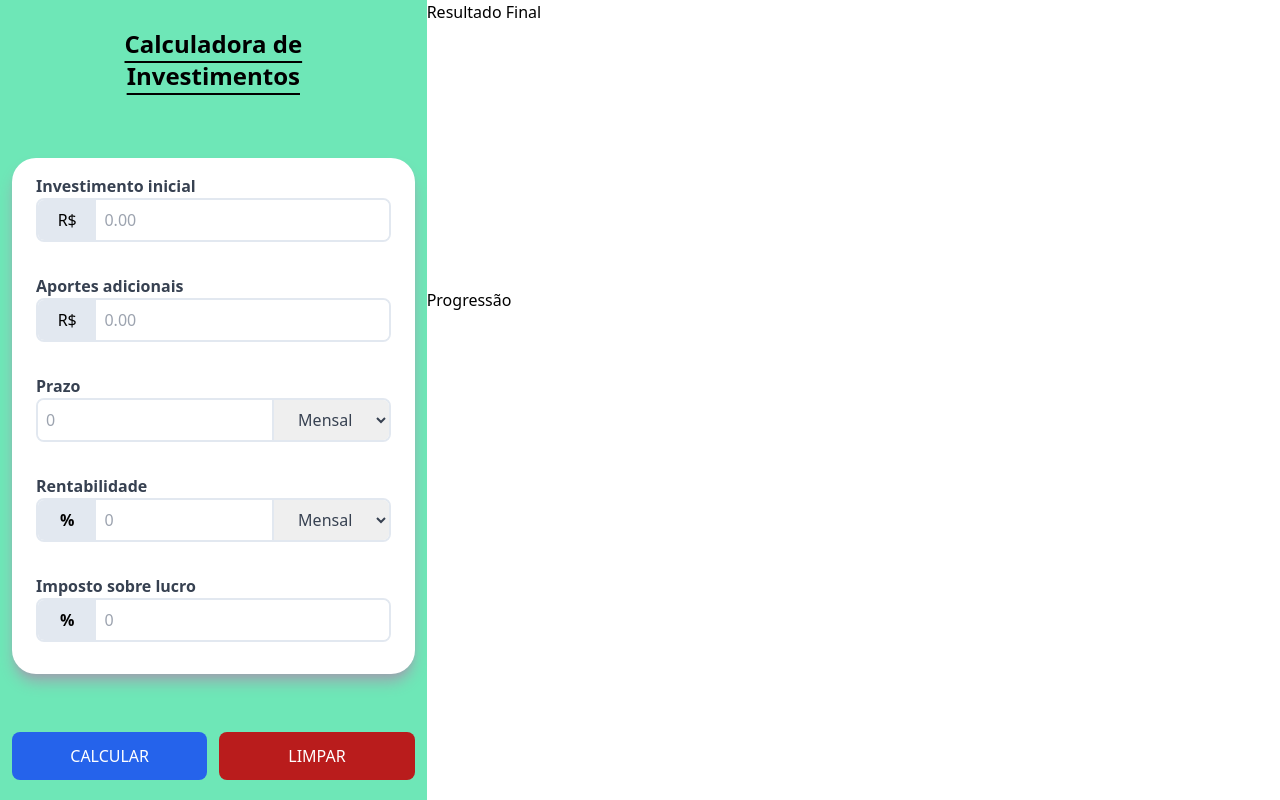
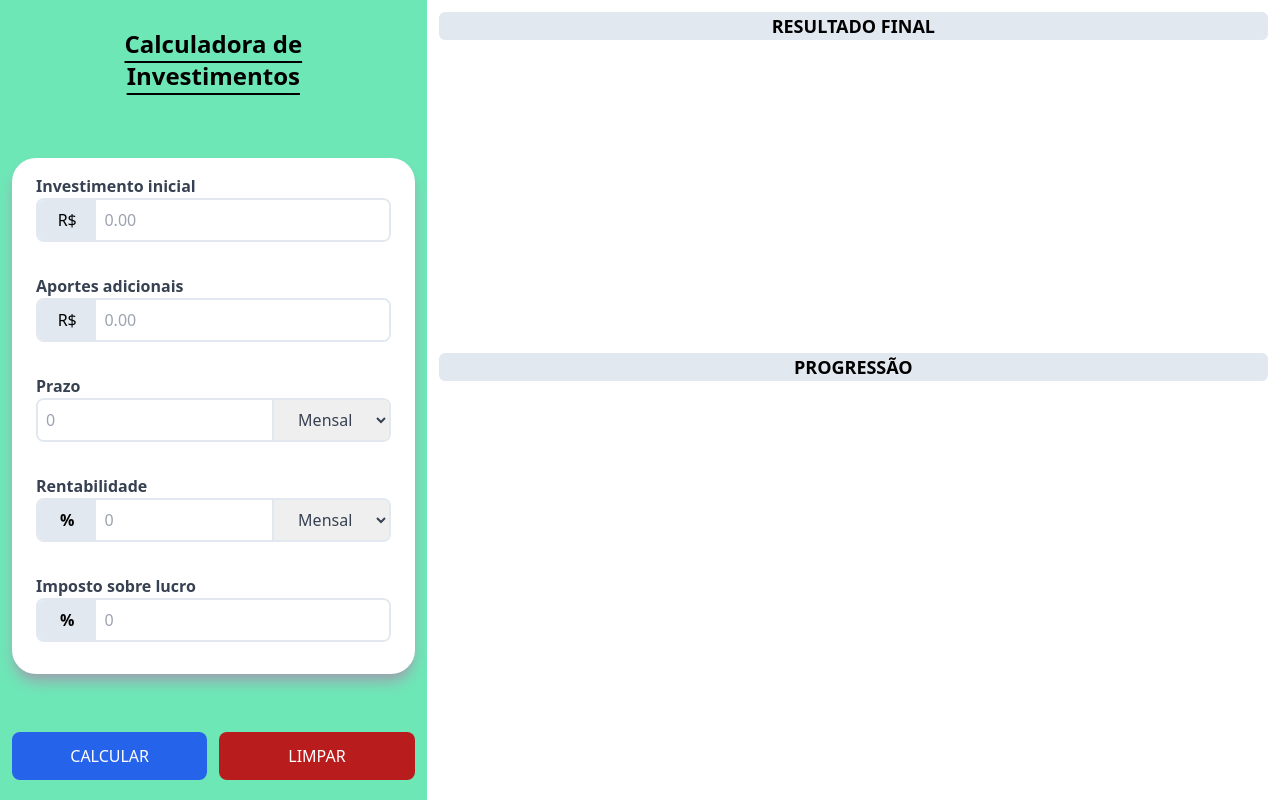
Before and after one commit to ivoetana/_HASHTAG_calculadora_investimentos, a website built with Vite: page index.html in a window 1280 px wide. Built offline with nearby package versions, Linux system fonts and the light colour scheme.

Commit message:
Finalizando estilização dos gráficos.

```diff
--- a/index.html
+++ b/index.html
@@ -176,15 +176,30 @@
          </div>
       </aside>
 
-      <main class="h-full">
-         <section id="charts-container">
-            <div class="h-[36dvh]">
-               <p>Resultado Final</p>
+      <main class="row-span-2 col-span-2 p-3">
+         <section
+            id="charts-container"
+            class="h-full flex flex-col justify-between"
+         >
+            <div
+               class="h-[38%] flex flex-col items-center pb-10  rounded-md"
+            >
+               <p
+                  class="font-bold text-lg bg-slate-200 w-full text-center rounded-md uppercase"
+               >
+                  Resultado Final
+               </p>
                <canvas id="final-money-distribution"></canvas>
             </div>
 
-            <div class="h-[56dvh]">
-               <p>Progressão</p>
+            <div
+               class="h-[56%] flex flex-col items-center pb-10  rounded-md"
+            >
+               <p
+                  class="font-bold text-lg bg-slate-200 w-full text-center rounded-md uppercase"
+               >
+                  Progressão
+               </p>
                <canvas id="progression"></canvas>
             </div>
          </section>
```
